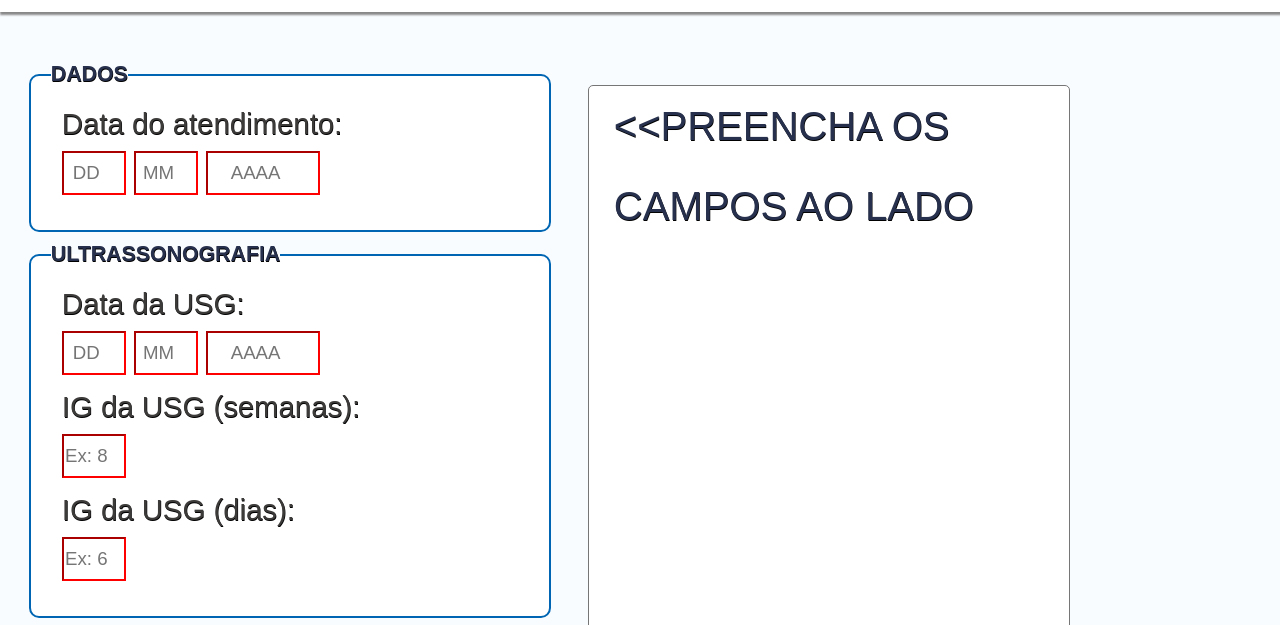
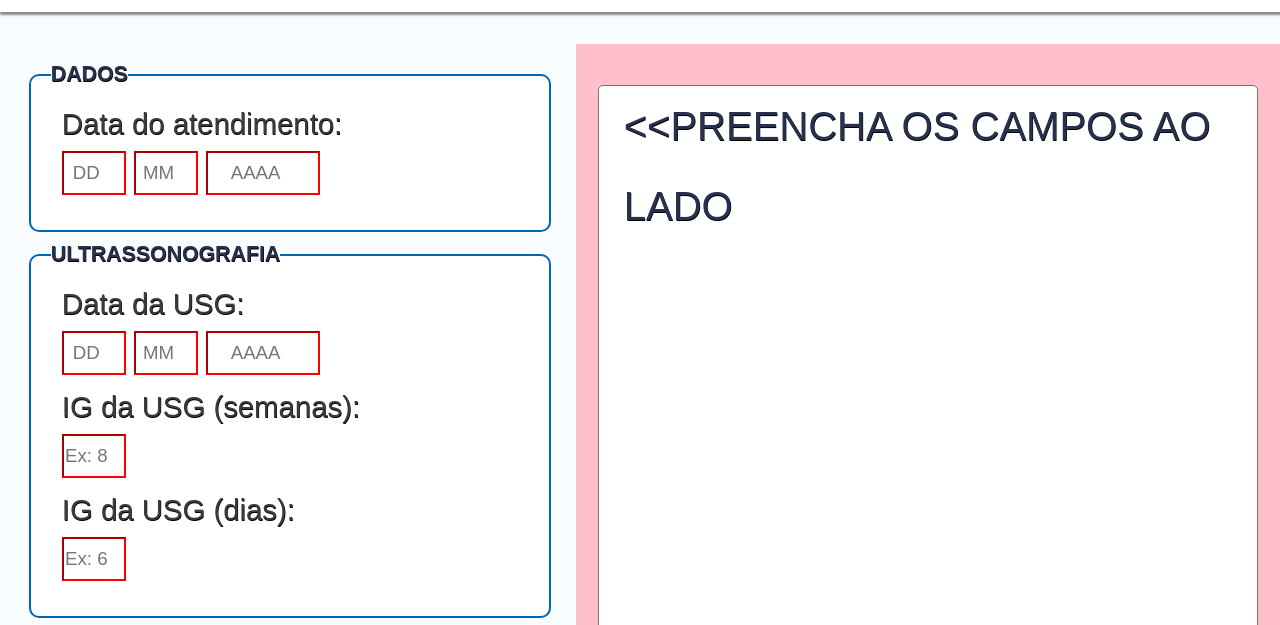
Before and after one commit to alancruzassis/IG-DPP---UNEB, a plain HTML site: page index.html in a window 1280 px wide. Shown: the part 138-763 px from the top of the page. Drawn offline with Linux system fonts and the light colour scheme; a web font is replaced by a local one.

Commit message:
Update index.html

```diff
--- a/index.html
+++ b/index.html
@@ -270,7 +270,7 @@
 		  display: flex;
 		  align-items: center;
 		  justify-content: center;
-		 bcbc
+		 background-color: pink;
 		 width: 100%;
 		 height: 99%;
 		}
```
